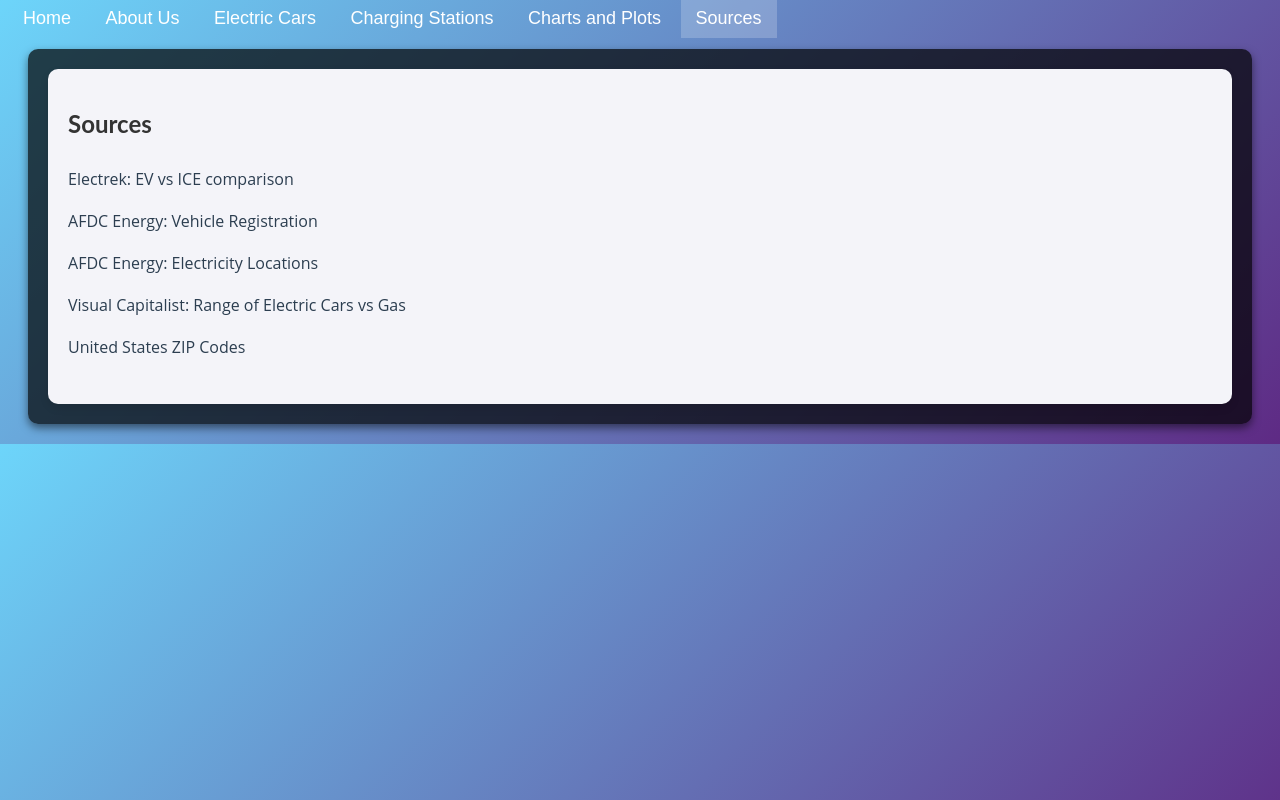
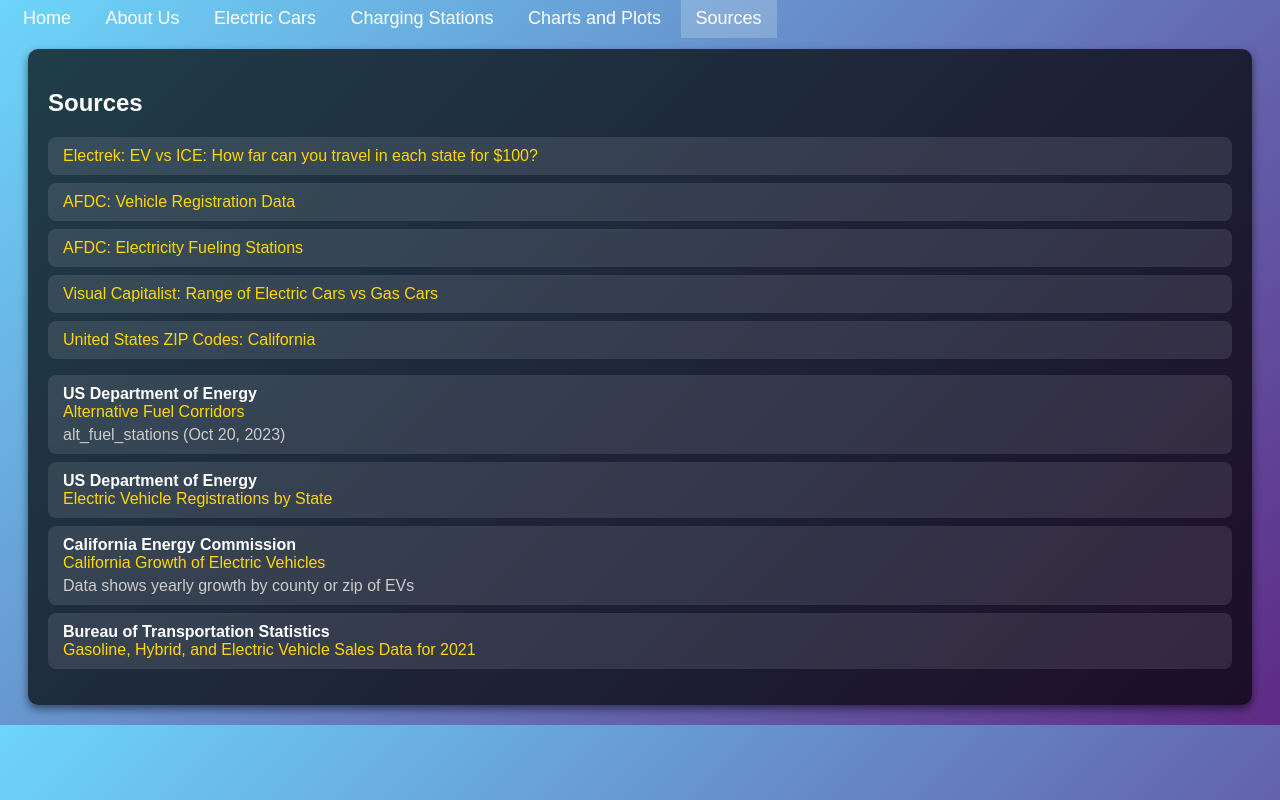
Before and after one commit to d-p1/Project-3-Group-3, a Flask app: page /sources in a window 1280 px wide. Run offline with Flask 3, Linux system fonts and the light colour scheme; some libraries are stand-ins or nearby versions.

Commit message:
updated final version

```diff
--- a/templates/sources.html
+++ b/templates/sources.html
@@ -1,27 +1,101 @@
 {% extends "base.html" %}
 
-{% block title %}Sources{% endblock %}
-
 {% block content %}
-<div class="container" style="font-family: 'Open Sans', sans-serif; background-color: #f4f4f9; padding: 20px; border-radius: 10px; box-shadow: 0 4px 8px rgba(0,0,0,0.1);">
-    <h2 style="font-family: 'Lato', sans-serif; color: #333;">Sources</h2>
-
-    <ul style="list-style-type: none; padding: 0;">
-        <li style="padding: 10px 0;">
-            <a href="https://electrek.co/2021/07/27/ev-vs-ice-how-far-can-you-travel-in-each-state-for-100/" style="text-decoration: none; color: #2c3e50;">Electrek: EV vs ICE comparison</a>
-        </li>
-        <li style="padding: 10px 0;">
-            <a href="https://afdc.energy.gov/vehicle-registration" style="text-decoration: none; color: #2c3e50;">AFDC Energy: Vehicle Registration</a>
-        </li>
-        <li style="padding: 10px 0;">
-            <a href="https://afdc.energy.gov/fuels/electricity_locations.html#/find/nearest?fuel=ELEC" style="text-decoration: none; color: #2c3e50;">AFDC Energy: Electricity Locations</a>
-        </li>
-        <li style="padding: 10px 0;">
-            <a href="https://elements.visualcapitalist.com/range-of-electric-cars-vs-gas/" style="text-decoration: none; color: #2c3e50;">Visual Capitalist: Range of Electric Cars vs Gas</a>
-        </li>
-        <li style="padding: 10px 0;">
-            <a href="https://www.unitedstateszipcodes.org/ca/" style="text-decoration: none; color: #2c3e50;">United States ZIP Codes</a>
-        </li>
+<div class="container">
+    <h2>Sources</h2>
+    <ul class="source-list">
+        <li><a href="https://electrek.co/2021/07/27/ev-vs-ice-how-far-can-you-travel-in-each-state-for-100/" target="_blank">Electrek: EV vs ICE: How far can you travel in each state for $100?</a></li>
+        <li><a href="https://afdc.energy.gov/vehicle-registration" target="_blank">AFDC: Vehicle Registration Data</a></li>
+        <li><a href="https://afdc.energy.gov/fuels/electricity_locations.html#/find/nearest?fuel=ELEC" target="_blank">AFDC: Electricity Fueling Stations</a></li>
+        <li><a href="https://elements.visualcapitalist.com/range-of-electric-cars-vs-gas/" target="_blank">Visual Capitalist: Range of Electric Cars vs Gas Cars</a></li>
+        <li><a href="https://www.unitedstateszipcodes.org/ca/" target="_blank">United States ZIP Codes: California</a></li>
     </ul>
 </div>
+
+<style>
+    .source-list {
+        list-style-type: none;
+        padding-left: 0;
+    }
+
+    .source-list li {
+        background-color: rgba(255, 255, 255, 0.1);
+        padding: 10px 15px;
+        margin-bottom: 8px;
+        border-radius: 8px;
+        transition: background-color 0.3s;
+    }
+
+    .source-list li:hover {
+        background-color: rgba(255, 255, 255, 0.2);
+    }
+
+    .source-list a {
+        color: #FFD700; /* Golden color for links */
+        text-decoration: none;
+        font-weight: 500;
+        transition: color 0.3s;
+    }
+
+    .source-list a:hover {
+        color: #FFFFFF; /* White color on hover */
+    }
+</style>
+
+
+
+<ul class="additional-source-list">
+    <li><strong>US Department of Energy</strong><br>
+        <a href="https://afdc.energy.gov/corridors" target="_blank">Alternative Fuel Corridors</a><br>
+        <span>alt_fuel_stations (Oct 20, 2023)</span>
+    </li>
+    <li><strong>US Department of Energy</strong><br>
+        <a href="https://afdc.energy.gov/data/10962" target="_blank">Electric Vehicle Registrations by State</a>
+    </li>
+    <li><strong>California Energy Commission</strong><br>
+        <a href="https://www.energy.ca.gov/files/zev-and-infrastructure-stats-data" target="_blank">California Growth of Electric Vehicles</a><br>
+        <span>Data shows yearly growth by county or zip of EVs</span>
+    </li>
+    <li><strong>Bureau of Transportation Statistics</strong><br>
+        <a href="https://www.bts.gov/content/gasoline-hybrid-and-electric-vehicle-sales" target="_blank">Gasoline, Hybrid, and Electric Vehicle Sales Data for 2021</a>
+    </li>
+</ul>
+
+<style>
+    .additional-source-list {
+        list-style-type: none;
+        padding-left: 0;
+    }
+
+    .additional-source-list li {
+        background-color: rgba(255, 255, 255, 0.1);
+        padding: 10px 15px;
+        margin-bottom: 8px;
+        border-radius: 8px;
+        transition: background-color 0.3s;
+    }
+
+    .additional-source-list li:hover {
+        background-color: rgba(255, 255, 255, 0.2);
+    }
+
+    .additional-source-list a {
+        color: #FFD700; /* Golden color for links */
+        text-decoration: none;
+        font-weight: 500;
+        transition: color 0.3s;
+    }
+
+    .additional-source-list a:hover {
+        color: #FFFFFF; /* White color on hover */
+    }
+
+    .additional-source-list span {
+        display: block;
+        margin-top: 5px;
+        color: #ccc; /* Light gray color for extra text */
+    }
+</style>
+
+
 {% endblock %}
```
Also changed, not shown: templates/about.html (+16 -10 lines), templates/cars.html (+88 -16 lines), templates/home.html (+21 -3 lines), static/images/futuristic_electric_car.jpg (added).
